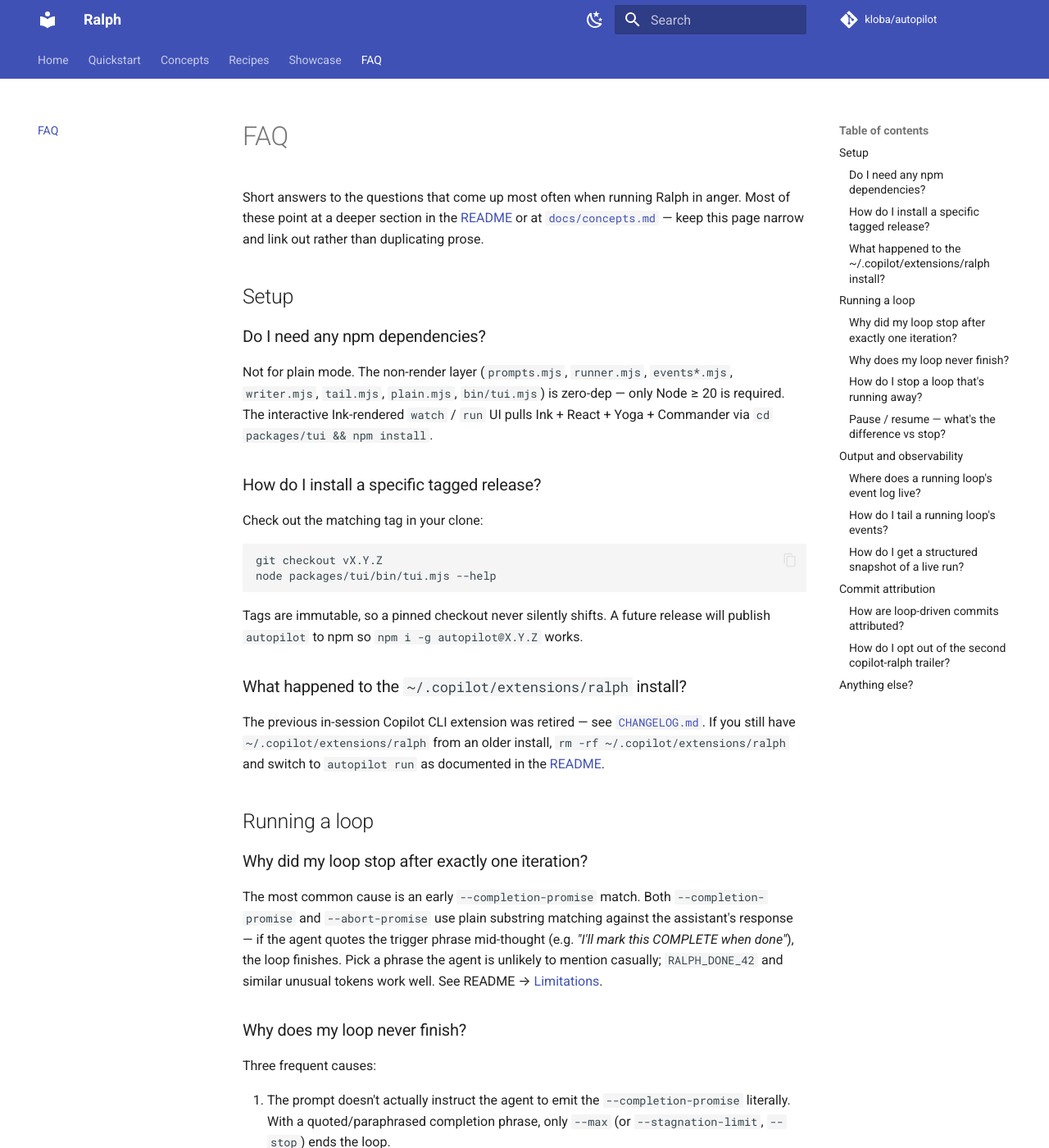
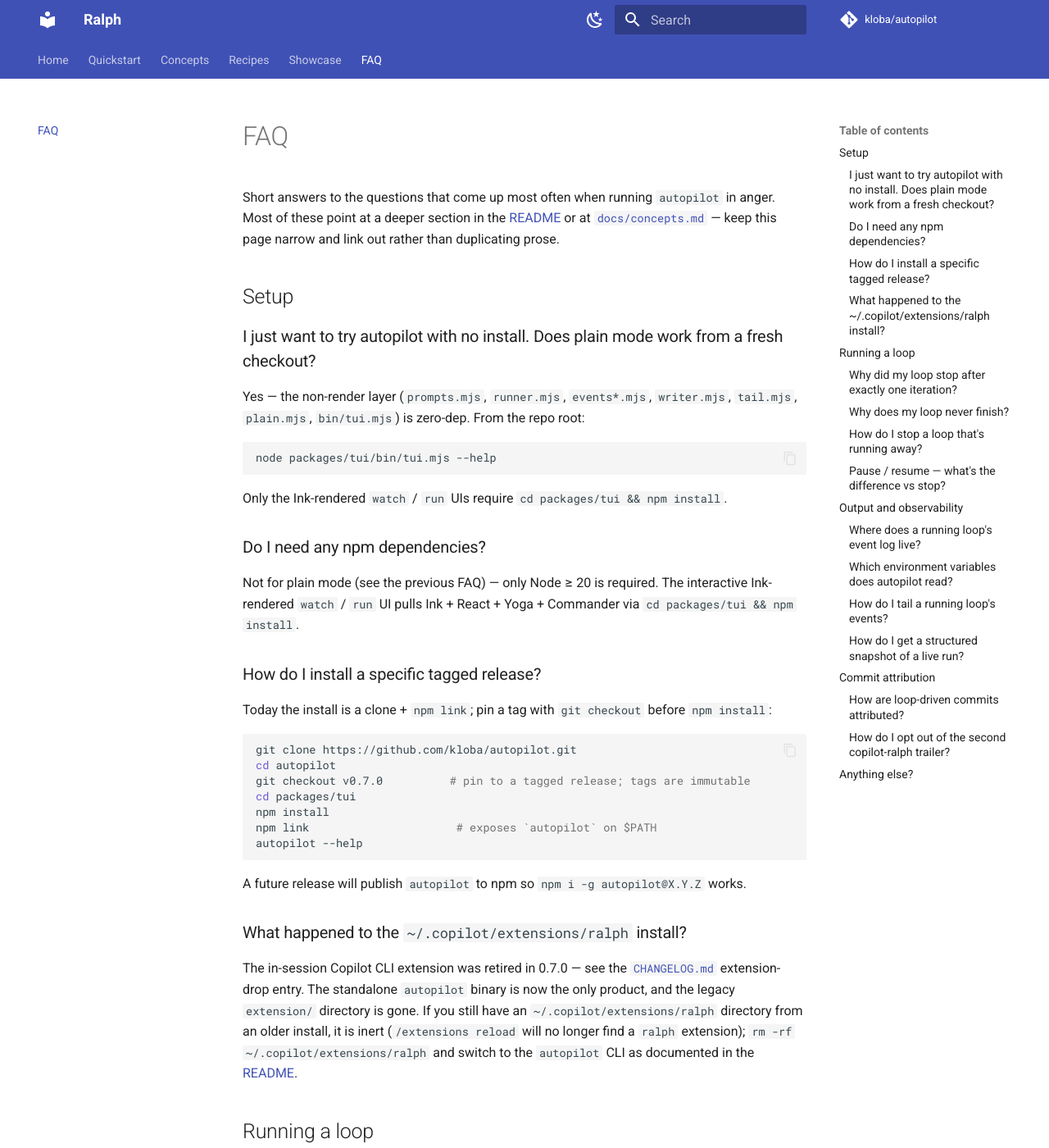
Before and after one commit to kloba/copilot-ralph-extension, an MkDocs documentation site: the page built from docs/faq.md, in a window 1280 px wide and 1400 px high. Shown: the whole window at 82% size. Built offline with MkDocs 1.6.1 and Material for MkDocs 9.7.7, drawn with Linux system fonts in a browser that asks for light colours; comment, search, counter and statistics services are not loaded; some of the changed text lies outside the part shown.

Commit message:
docs(faq): rebrand + update for autopilot product reality
- Flip ralph-tui binary mentions → autopilot (intro line).
- Flip RALPH_TUI_RUNS_DIR → AUTOPILOT_RUNS_DIR with one-line legacy
  fallback note ("read on first run if the new path doesn't exist").
- Add a new env-var FAQ documenting AUTOPILOT_RUNS_DIR /
  AUTOPILOT_COPILOT_BIN / AUTOPILOT_NO_ATTRIBUTION as canonical names,
  with the one-line stderr-deprecation fallback note for RALPH_TUI_*.
- Flip RALPH_NO_ATTRIBUTION=1 → AUTOPILOT_NO_ATTRIBUTION=1 in the
  attribution opt-out FAQ; preserve the Co-authored-by trailer string
  verbatim and note the legacy var is still recognized.
- Rewrite the "What happened to ~/.copilot/extensions/ralph install?"
  FAQ to a single-paragraph migration note pointing at the 0.7.0
  extension-drop CHANGELOG entry; confirm the standalone autopilot
  binary is the only product and the legacy install dir can be rm'd.
- Replace the tagged-release install recipe with the current clone +
  cd packages/tui + npm install + npm link flow (pin a tag with
  git checkout v0.7.0 before npm install).
- Add a top-of-Setup FAQ pointing newcomers at zero-dep plain-mode
  (`node packages/tui/bin/tui.mjs --help`) before they pay the Ink
  install cost.

````diff
--- a/docs/faq.md
+++ b/docs/faq.md
@@ -1,27 +1,42 @@
 # FAQ
 
-Short answers to the questions that come up most often when running Ralph in anger. Most of these point at a deeper section in the [README](https://github.com/kloba/autopilot#readme) or at [`docs/concepts.md`](concepts.md) — keep this page narrow and link out rather than duplicating prose.
+Short answers to the questions that come up most often when running `autopilot` in anger. Most of these point at a deeper section in the [README](https://github.com/kloba/autopilot#readme) or at [`docs/concepts.md`](concepts.md) — keep this page narrow and link out rather than duplicating prose.
 
 ## Setup
 
+### I just want to try autopilot with no install. Does plain mode work from a fresh checkout?
+
+Yes — the non-render layer (`prompts.mjs`, `runner.mjs`, `events*.mjs`, `writer.mjs`, `tail.mjs`, `plain.mjs`, `bin/tui.mjs`) is zero-dep. From the repo root:
+
+```bash
+node packages/tui/bin/tui.mjs --help
+```
+
+Only the Ink-rendered `watch` / `run` UIs require `cd packages/tui && npm install`.
+
 ### Do I need any npm dependencies?
 
-Not for plain mode. The non-render layer (`prompts.mjs`, `runner.mjs`, `events*.mjs`, `writer.mjs`, `tail.mjs`, `plain.mjs`, `bin/tui.mjs`) is zero-dep — only Node ≥ 20 is required. The interactive Ink-rendered `watch` / `run` UI pulls Ink + React + Yoga + Commander via `cd packages/tui && npm install`.
+Not for plain mode (see the previous FAQ) — only Node ≥ 20 is required. The interactive Ink-rendered `watch` / `run` UI pulls Ink + React + Yoga + Commander via `cd packages/tui && npm install`.
 
 ### How do I install a specific tagged release?
 
-Check out the matching tag in your clone:
+Today the install is a clone + `npm link`; pin a tag with `git checkout` before `npm install`:
 
 ```bash
-git checkout vX.Y.Z
-node packages/tui/bin/tui.mjs --help
+git clone https://github.com/kloba/autopilot.git
+cd autopilot
+git checkout v0.7.0          # pin to a tagged release; tags are immutable
+cd packages/tui
+npm install
+npm link                      # exposes `autopilot` on $PATH
+autopilot --help
 ```
 
-Tags are immutable, so a pinned checkout never silently shifts. A future release will publish `autopilot` to npm so `npm i -g autopilot@X.Y.Z` works.
+A future release will publish `autopilot` to npm so `npm i -g autopilot@X.Y.Z` works.
 
 ### What happened to the `~/.copilot/extensions/ralph` install?
 
-The previous in-session Copilot CLI extension was retired — see [`CHANGELOG.md`](../CHANGELOG.md). If you still have `~/.copilot/extensions/ralph` from an older install, `rm -rf ~/.copilot/extensions/ralph` and switch to `autopilot run` as documented in the [README](../README.md#usage).
+The in-session Copilot CLI extension was retired in 0.7.0 — see the [`CHANGELOG.md`](../CHANGELOG.md) extension-drop entry. The standalone `autopilot` binary is now the only product, and the legacy `extension/` directory is gone. If you still have an `~/.copilot/extensions/ralph` directory from an older install, it is inert (`/extensions reload` will no longer find a `ralph` extension); `rm -rf ~/.copilot/extensions/ralph` and switch to the `autopilot` CLI as documented in the [README](../README.md#usage).
 
 ## Running a loop
 
@@ -53,7 +68,13 @@
 
 ### Where does a running loop's event log live?
 
-By default: `~/.copilot/ralph-tui/runs/<runId>/events.jsonl`. Override the runs root with `RALPH_TUI_RUNS_DIR`. The `<runId>` shape is `${label}-${startedAt}` — sortable, filesystem-safe, and surfaced in the `armed` event.
+By default: `~/.copilot/autopilot/runs/<runId>/events.jsonl`. Override the runs root with `AUTOPILOT_RUNS_DIR`. The `<runId>` shape is `${label}-${startedAt}` — sortable, filesystem-safe, and surfaced in the `armed` event.
+
+Legacy `~/.copilot/ralph-tui/runs` is read on first run if the new path doesn't exist; new emissions write to the autopilot path.
+
+### Which environment variables does autopilot read?
+
+Canonical names are `AUTOPILOT_RUNS_DIR`, `AUTOPILOT_COPILOT_BIN`, and `AUTOPILOT_NO_ATTRIBUTION`. Legacy `RALPH_TUI_*` env-var names still work via fallback for one release with a one-line stderr deprecation notice.
 
 ### How do I tail a running loop's events?
 
@@ -80,7 +101,13 @@
 
 ### How do I opt out of the second `copilot-ralph` trailer?
 
-Set `RALPH_NO_ATTRIBUTION=1` in the environment before running the loop. The opt-out suppresses **only** the second `copilot-ralph` trailer; the first `Copilot` trailer always ships. Note that the opt-out is honored by the prompt, not enforced by the runtime — if a sub-agent ignores `process.env`, the trailer can still appear. Audit afterwards with `git log -1 --pretty=%B` to confirm.
+Set `AUTOPILOT_NO_ATTRIBUTION=1` in the environment before running the loop. The opt-out suppresses **only** the second trailer:
+
+```
+Co-authored-by: copilot-ralph <copilot-ralph@users.noreply.github.com>
+```
+
+The first `Copilot` trailer always ships. The legacy `RALPH_NO_ATTRIBUTION=1` env var is still recognized for backwards compatibility. The opt-out is honored by the prompt, not enforced by the runtime — if a sub-agent ignores `process.env`, the trailer can still appear. Audit afterwards with `git log -1 --pretty=%B` to confirm.
 
 ## Anything else?
 
````
